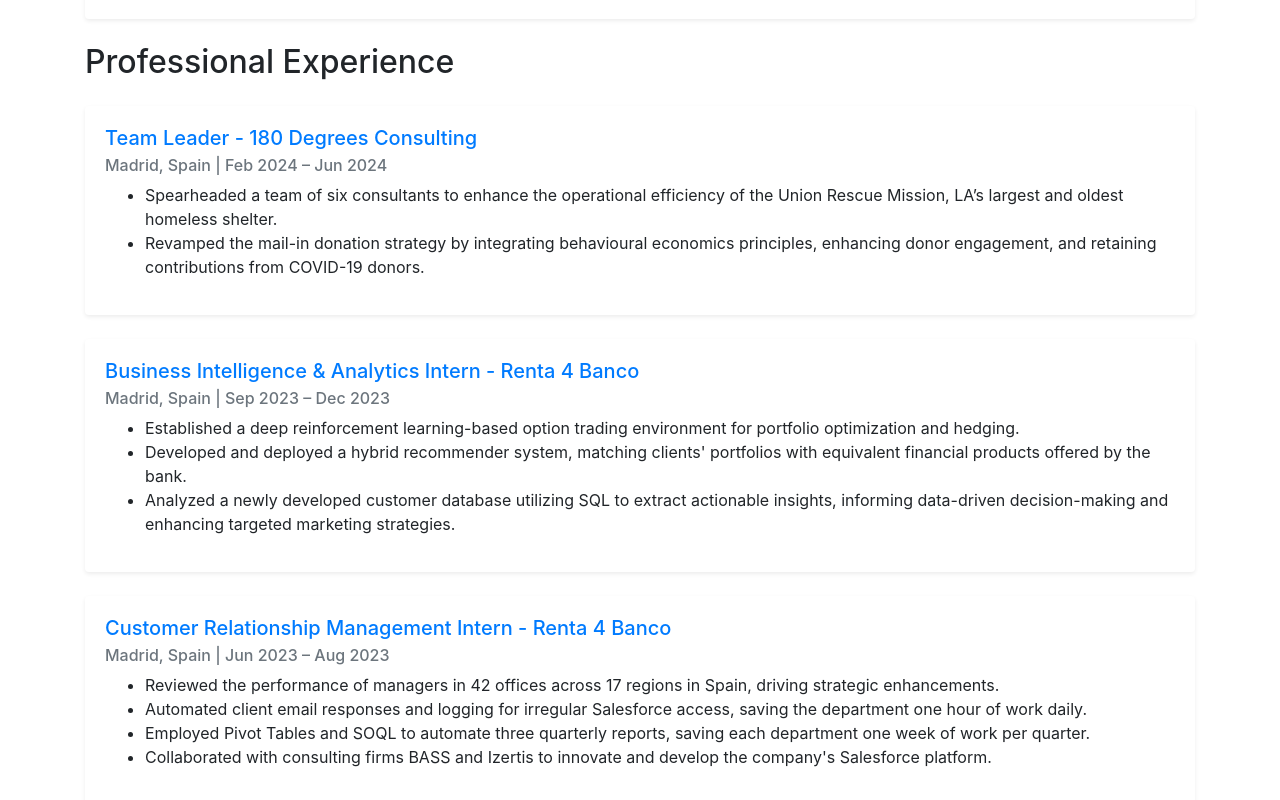
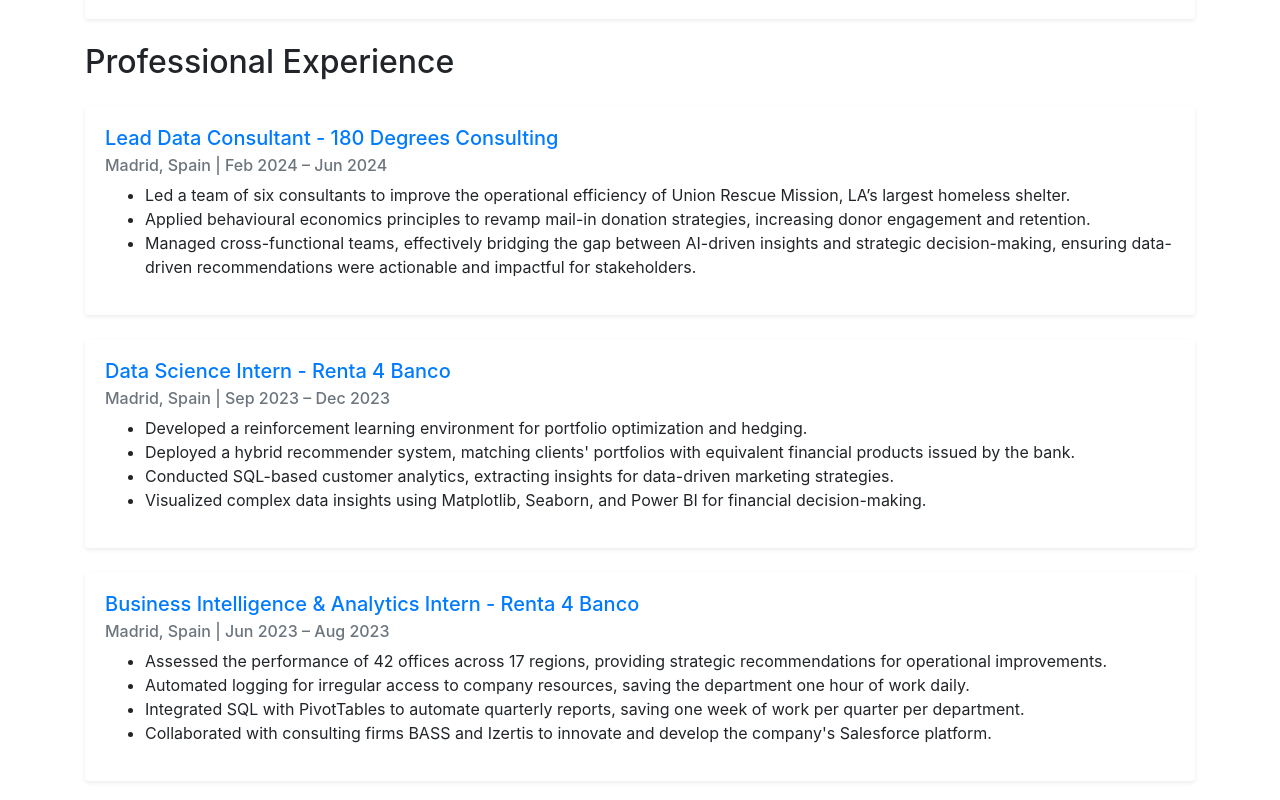
Before and after one commit to Sebastian-Ballesteros/Sebastian-Ballesteros.github.io, a plain HTML site: page index.html in a window 1280 px wide. Shown: the part 1960-2760 px from the top of the page. Drawn offline with nearby package versions, Linux system fonts and the light colour scheme.

Commit message:
rewrote some bulletpoints and changed job titles to be more acccurate

```diff
--- a/index.html
+++ b/index.html
@@ -266,11 +266,13 @@
       <!-- 180 Degrees Consulting -->
       <div class="card mb-4 shadow-sm">
         <div class="card-body">
-          <h5 class="card-title">Team Leader - 180 Degrees Consulting</h5>
+          <h5 class="card-title">Lead Data Consultant - 180 Degrees Consulting</h5>
           <h6 class="card-subtitle mb-2 text-muted">Madrid, Spain | Feb 2024 – Jun 2024</h6>
           <ul>
-            <li>Spearheaded a team of six consultants to enhance the operational efficiency of the Union Rescue Mission, LA’s largest and oldest homeless shelter.</li>
-            <li>Revamped the mail-in donation strategy by integrating behavioural economics principles, enhancing donor engagement, and retaining contributions from COVID-19 donors.</li>
+            <li>Led a team of six consultants to improve the operational efficiency of Union Rescue Mission, LA’s largest homeless shelter.</li>
+            <li>Applied behavioural economics principles to revamp mail-in donation strategies, increasing donor engagement and retention.</li>
+            <li>Managed cross-functional teams, effectively bridging the gap between AI-driven insights and strategic decision-making, ensuring data-driven
+              recommendations were actionable and impactful for stakeholders.</li>
           </ul>
         </div>
       </div>
@@ -278,12 +280,13 @@
       <!-- Renta 4 Banco - Business Intelligence & Analytics -->
       <div class="card mb-4 shadow-sm">
         <div class="card-body">
-          <h5 class="card-title">Business Intelligence & Analytics Intern - Renta 4 Banco</h5>
+          <h5 class="card-title">Data Science Intern - Renta 4 Banco</h5>
           <h6 class="card-subtitle mb-2 text-muted">Madrid, Spain | Sep 2023 – Dec 2023</h6>
           <ul>
-            <li>Established a deep reinforcement learning-based option trading environment for portfolio optimization and hedging.</li>
-            <li>Developed and deployed a hybrid recommender system, matching clients' portfolios with equivalent financial products offered by the bank.</li>
-            <li>Analyzed a newly developed customer database utilizing SQL to extract actionable insights, informing data-driven decision-making and enhancing targeted marketing strategies.</li>
+            <li>Developed a reinforcement learning environment for portfolio optimization and hedging.</li>
+            <li>Deployed a hybrid recommender system, matching clients' portfolios with equivalent financial products issued by the bank.</li>
+            <li>Conducted SQL-based customer analytics, extracting insights for data-driven marketing strategies.</li>
+            <li>Visualized complex data insights using Matplotlib, Seaborn, and Power BI for financial decision-making.</li>
           </ul>
         </div>
       </div>
@@ -291,12 +294,12 @@
       <!-- Renta 4 Banco - Customer Relationship Management Intern -->
       <div class="card mb-4 shadow-sm">
         <div class="card-body">
-          <h5 class="card-title">Customer Relationship Management Intern - Renta 4 Banco</h5>
+          <h5 class="card-title">Business Intelligence & Analytics Intern - Renta 4 Banco</h5>
           <h6 class="card-subtitle mb-2 text-muted">Madrid, Spain | Jun 2023 – Aug 2023</h6>
           <ul>
-            <li>Reviewed the performance of managers in 42 offices across 17 regions in Spain, driving strategic enhancements.</li>
-            <li>Automated client email responses and logging for irregular Salesforce access, saving the department one hour of work daily.</li>
-            <li>Employed Pivot Tables and SOQL to automate three quarterly reports, saving each department one week of work per quarter.</li>
+            <li>Assessed the performance of 42 offices across 17 regions, providing strategic recommendations for operational improvements.</li>
+            <li>Automated logging for irregular access to company resources, saving the department one hour of work daily.</li>
+            <li>Integrated SQL with PivotTables to automate quarterly reports, saving one week of work per quarter per department.</li>
             <li>Collaborated with consulting firms BASS and Izertis to innovate and develop the company's Salesforce platform.</li>
           </ul>
         </div>
@@ -326,7 +329,7 @@
           <h5 class="card-title">2024 EY Open Science Data Challenge: Coastal Resilience</h5>
           <h6 class="card-subtitle mb-2 text-muted">Madrid, Spain | Feb 2024 – Mar 2024</h6>
           <ul>
-            <li>Ranked in the top 10% of participants by applying computer vision deep learning models to satellite imagery, assessing damaged infrastructure in post-Hurricane Maria Puerto Rico.</li>
+            <li>Ranked in the top 1% of participants by applying computer vision deep learning models to satellite imagery, assessing damaged infrastructure in post-Hurricane Maria Puerto Rico.</li>
           </ul>
         </div>
       </div>
@@ -356,7 +359,7 @@
         </div>
       </div>
 
-      <!-- ENTEAM Consulting  -->
+      <!-- Shot 25  -->
       <div class="card mb-4 shadow-sm">
         <div class="card-body">
           <h5 class="card-title">Shot 25 Entrepreneurial Project Manager </h5>
@@ -382,6 +385,7 @@
             <li class="list-group-item"><i class="fa-solid fa-table-cells"></i> Stata (Advanced)</li>
             <li class="list-group-item"><i class="fa-brands fa-github"></i>  GitHub (Intermediate)</li>
             <li class="list-group-item"><i class="fa-solid fa-database"></i>  SQL (Advanced)</li>
+            <li class="list-group-item"><i class="fa-brands fa-google"></i>  GCP (Advanced)</li>
             <li class="list-group-item"><i class="fa-solid fa-file-excel"></i> Excel (Advanced)</li>
             <li class="list-group-item"><i class="fa-solid fa-file-powerpoint"> </i> PowerPoint (Advanced)</li>
             <li class="list-group-item"><i class="fa-brands fa-html5"></i> HTML/CSS/JS (Intermediate)</li>
```
